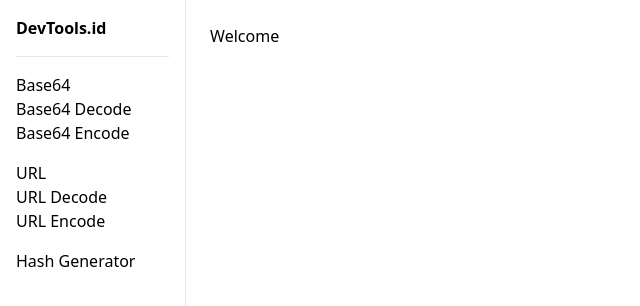
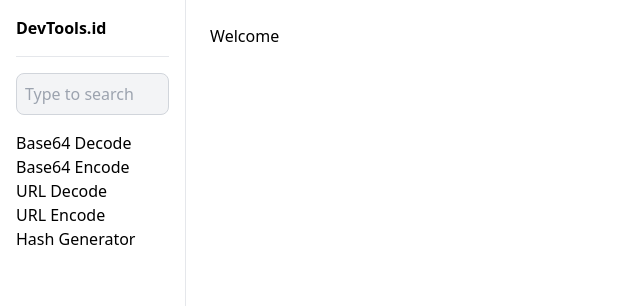
Before and after one commit to mul14/devtools.id, a Vue app: page / in a window 1280 px wide. Shown: the top 306 px of the page, without its empty margins (0-640 px from the left). Built offline with nearby package versions, Linux system fonts and the light colour scheme.

Commit message:
Add search menu (#8)

```diff
--- a/src/App.vue
+++ b/src/App.vue
@@ -1,5 +1,17 @@
 <script setup lang="ts">
+  import { computed, reactive, ref } from 'vue'
 
+  const search = ref('');
+
+  const menus = reactive([
+    { name: 'Base64 Decode', slug: 'base64-decode' },
+    { name: 'Base64 Encode', slug: 'base64-encode' },
+    { name: 'URL Decode', slug: 'url-decode' },
+    { name: 'URL Encode', slug: 'url-encode' },
+    { name: 'Hash Generator', slug: 'hash-generator' },
+  ]);
+
+  const filteredMenus = computed(() => menus.filter((menu) => menu.name.toLowerCase().includes(search.value)))
 </script>
 
 <template>
@@ -8,27 +20,10 @@
       <h1 class="font-bold">DevTools.id</h1>
       <hr class="my-4" />
       <div class="space-y-4 sticky overflow-auto h-screen">
+        <input type="search" v-model="search" placeholder="Type to search" class="w-full rounded-lg border border-gray-300 focus:outline-none p-2 bg-gray-100" />
         <dl>
-          <dt>Base64</dt>
-          <dd>
-            <router-link to="/base64-decode">Base64 Decode</router-link>
-          </dd>
-          <dd>
-            <router-link to="/base64-encode">Base64 Encode</router-link>
-          </dd>
-        </dl>
-        <dl>
-          <dt>URL</dt>
-          <dd>
-            <router-link to="/url-decode">URL Decode</router-link>
-          </dd>
-          <dd>
-            <router-link to="/url-encode">URL Encode</router-link>
-          </dd>
-        </dl>
-        <dl>
-          <dd>
-            <router-link to="/hash-generator">Hash Generator</router-link>
+          <dd v-for="(menu, index) in filteredMenus" :key="index">
+            <router-link :to="menu.slug">{{ menu.name }}</router-link>
           </dd>
         </dl>
       </div>
```
